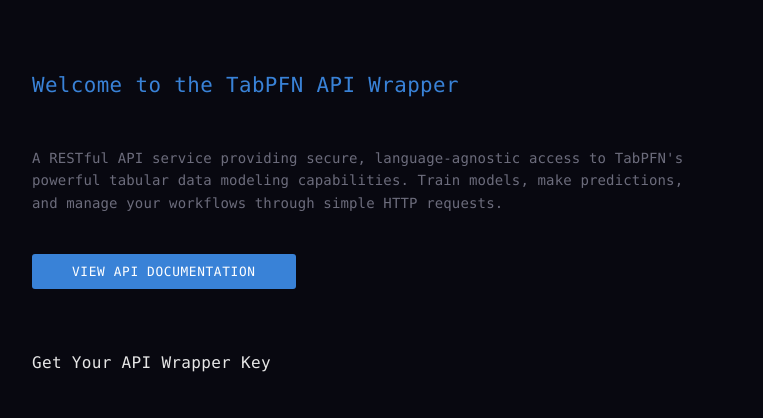
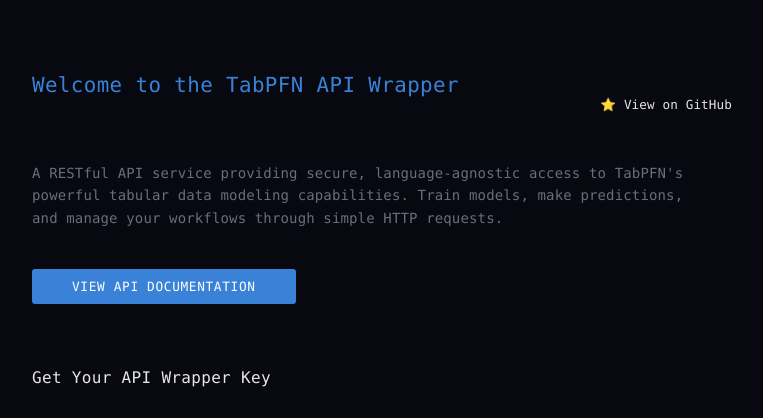
Before and after one commit to MoeAbdelKader/tabpfn-wrapper, a FastAPI app: page / in a window 1280 px wide. Shown: the part 102-520 px from the top of the page, without its empty margins (258-1021 px from the left). Run offline with FastAPI, Linux system fonts and the light colour scheme; parts of the project's set-up code (start-up, migrations or seed data) failed here and were passed over.

Commit message:
README.md updates + repo button

```diff
--- a/templates/landing.html
+++ b/templates/landing.html
@@ -4,7 +4,13 @@
 
 {% block content %}
 <div class="container">
-    <h2>Welcome to the TabPFN API Wrapper</h2>
+    <div style="display: flex; justify-content: space-between; align-items: center; margin-bottom: 15px;">
+        <h2>Welcome to the TabPFN API Wrapper</h2>
+        <a href="https://github.com/MoeAbdelKader/tabpfn-wrapper" target="_blank" rel="noopener noreferrer" style="font-size: 0.9em; text-decoration: none;">
+            <!-- Consider replacing with an SVG badge later -->
+            ⭐ View on GitHub
+        </a>
+    </div>
     <p>A RESTful API service providing secure, language-agnostic access to TabPFN's powerful tabular data modeling capabilities. Train models, make predictions, and manage your workflows through simple HTTP requests.</p>
 
     <!-- Add Docs Button -->
```
Also changed, not shown: README.md.
